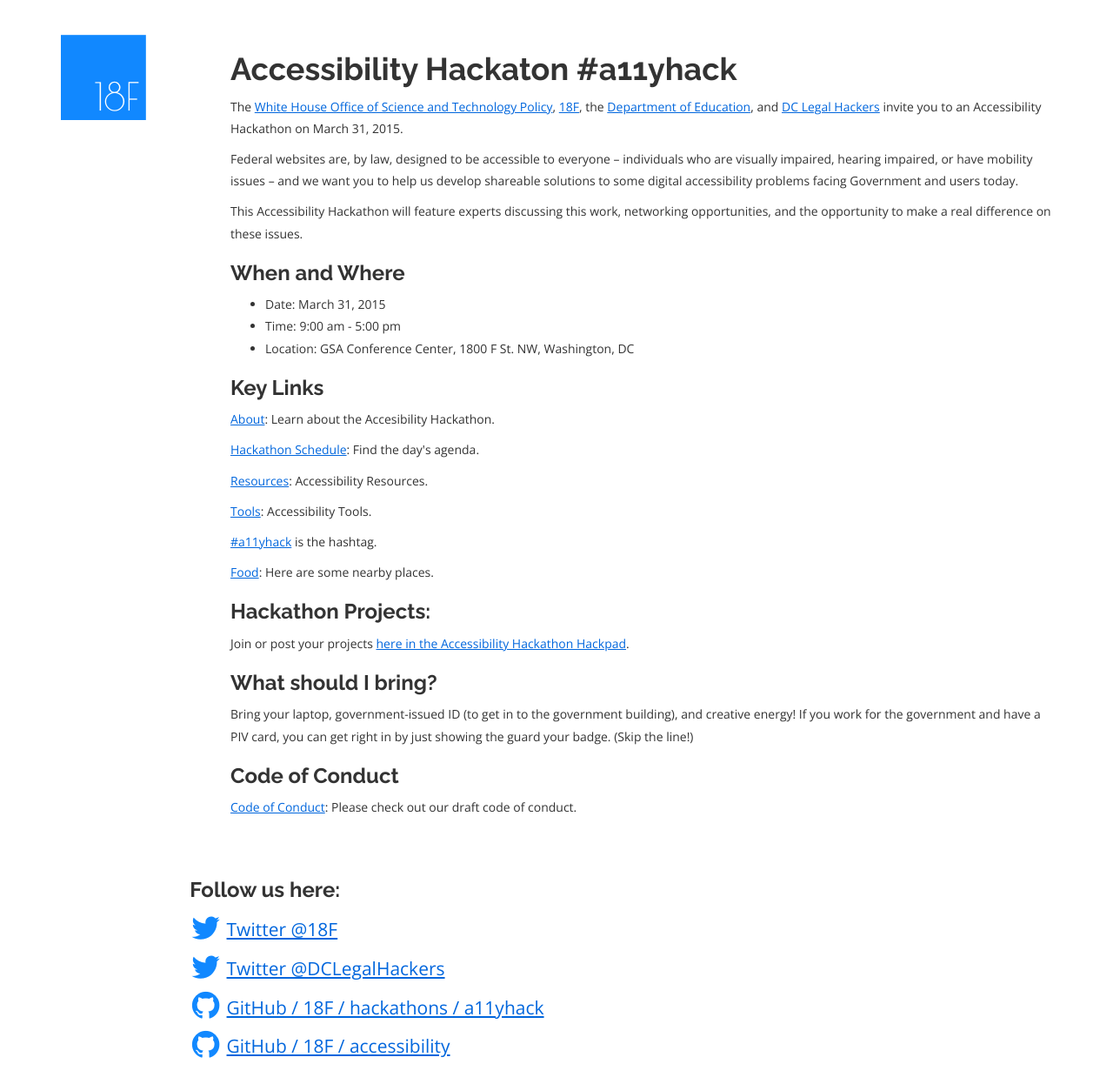
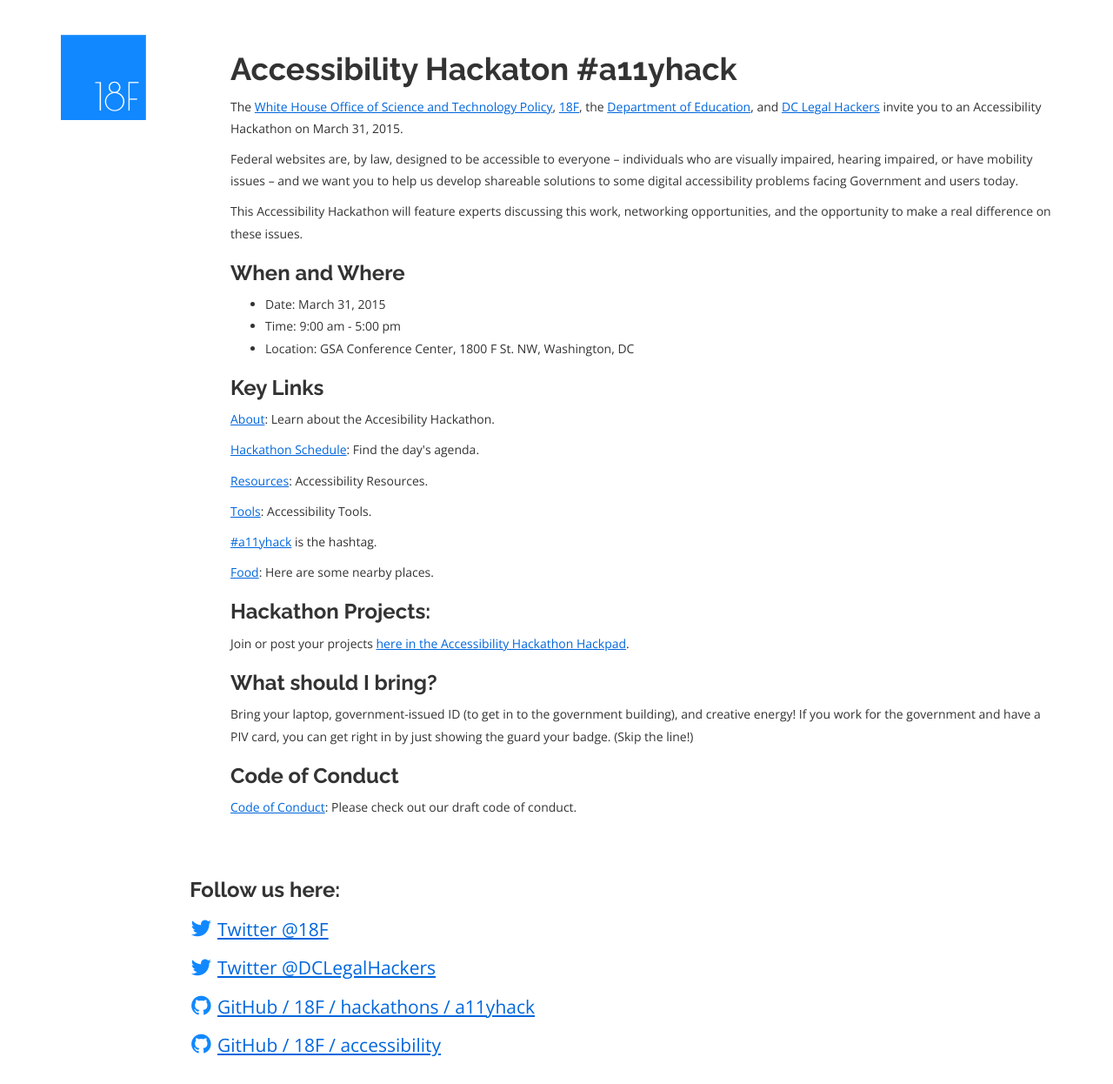
Before and after one commit to 18F/hackathons, a Jekyll site: the page built from index.html, in a window 1280 px wide. Shown: the whole page at 87% size. Built offline with Jekyll 4.4.1, drawn with Linux system fonts in a browser that asks for light colours.

Commit message:
Minor style update.

```diff
--- a/_includes/header.html
+++ b/_includes/header.html
@@ -76,5 +76,5 @@
     <![endif]-->
     <style>
       .lead {line-height:2em;}
-      .lead i {font-size:175%; vertical-align: middle; color:#18f;}
+      .lead i {font-size:125%; vertical-align: middle; color:#18f;}
     </style>
```
